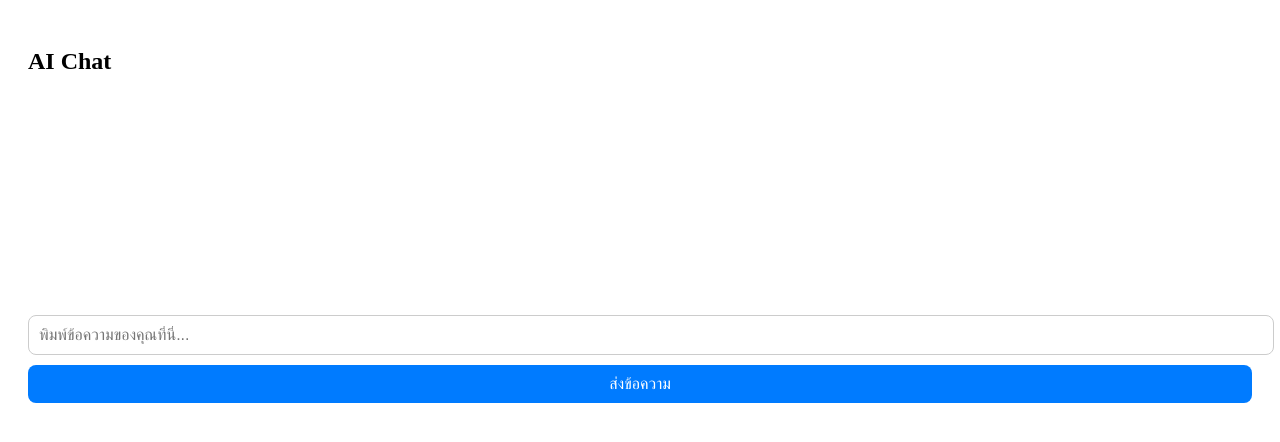
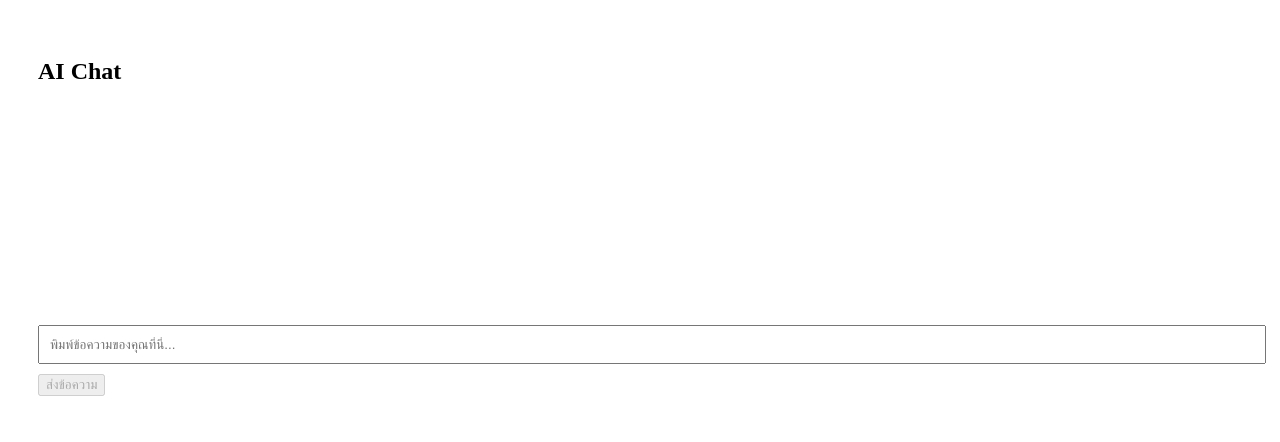
Before and after one commit to Goethe-Teh/infinity-ai, a Next.js app: page /chat in a window 1280 px wide. Shown: the top 442 px of the page. Built offline with nearby package versions, Linux system fonts and the light colour scheme.

Commit message:
Update chat.js

```diff
--- a/pages/chat.js
+++ b/pages/chat.js
@@ -16,7 +16,7 @@ export default function ChatPage() {
         content:
           language === 'th'
             ? "Infinity: สวัสดี ฉันคือผู้ช่วยส่วนตัวของคุณ ก่อนที่เราจะเริ่ม โปรดตั้งชื่อ ระบุเพศ อายุ รูปร่าง หน้าตา นิสัย หรือความสามารถพิเศษที่คุณอยากให้ฉันเป็น เพื่อให้ฉันปรับตัวได้เหมาะสมกับคุณที่สุด"
-            : "Infinity: Hello, I am your personal assistant. Before we begin, please give me a name, gender, age, appearance, personality, or any special skills you want me to have so I can best match your preferences.",
+            : "Infinity: Hello, I am your personal assistant. Before we begin, please tell me a name, gender, age, appearance, personality, or any special traits you'd like me to have so I can match you perfectly.",
       };
       setMessages([defaultMessage]);
     }
@@ -24,7 +24,6 @@ export default function ChatPage() {
 
   const sendMessage = async () => {
     if (!input.trim()) return;
-
     setLoading(true);
     const updatedMessages = [...messages, { role: 'user', content: input }];
     setMessages(updatedMessages);
@@ -38,24 +37,17 @@ export default function ChatPage() {
       });
 
       const data = await res.json();
-
-      // รองรับหลายโครงสร้างจาก API
-      const reply =
-        data?.choices?.[0]?.message?.content ||
-        data?.reply?.choices?.[0]?.message?.content ||
-        data?.reply?.content ||
-        '[No reply received]';
-
+      const reply = data?.reply || '[เกิดข้อผิดพลาด]';
       setMessages([...updatedMessages, { role: 'assistant', content: reply }]);
     } catch (err) {
-      setMessages([...updatedMessages, { role: 'assistant', content: '[เกิดข้อผิดพลาด]' }]);
-    } finally {
+      setMessages([...updatedMessages, { role: 'assistant', content: '[เกิดข้อผิดพลาดในการเชื่อมต่อ]' }]);
+    }
+
     setLoading(false);
-    }
   };
 
   return (
-    <div style={{ padding: '20px' }}>
+    <div style={{ padding: 30 }}>
       <h2>AI Chat</h2>
       <div style={{ minHeight: '200px', marginBottom: '20px' }}>
         {messages.map((msg, index) => (
@@ -64,35 +56,15 @@ export default function ChatPage() {
           </p>
         ))}
       </div>
-      <div style={{ display: 'flex', flexDirection: 'column', gap: '10px' }}>
       <input
         value={input}
         onChange={(e) => setInput(e.target.value)}
-          style={{
-            padding: '10px',
-            fontSize: '16px',
-            border: '1px solid #ccc',
-            borderRadius: '8px',
-            width: '100%',
-          }}
         placeholder="พิมพ์ข้อความของคุณที่นี่..."
+        style={{ padding: 10, width: '100%', marginBottom: 10 }}
       />
-        <button
-          onClick={sendMessage}
-          disabled={loading || input.trim() === ''}
-          style={{
-            padding: '10px 20px',
-            backgroundColor: loading ? '#ccc' : '#007bff',
-            color: '#fff',
-            border: 'none',
-            borderRadius: '8px',
-            cursor: loading ? 'not-allowed' : 'pointer',
-            fontSize: '16px',
-          }}
-        >
+      <button onClick={sendMessage} disabled={loading || !input.trim()}>
         {loading ? 'กำลังส่ง...' : 'ส่งข้อความ'}
       </button>
     </div>
-    </div>
   );
 }
```
Lines whose indentation alone changed are shown as unchanged.
